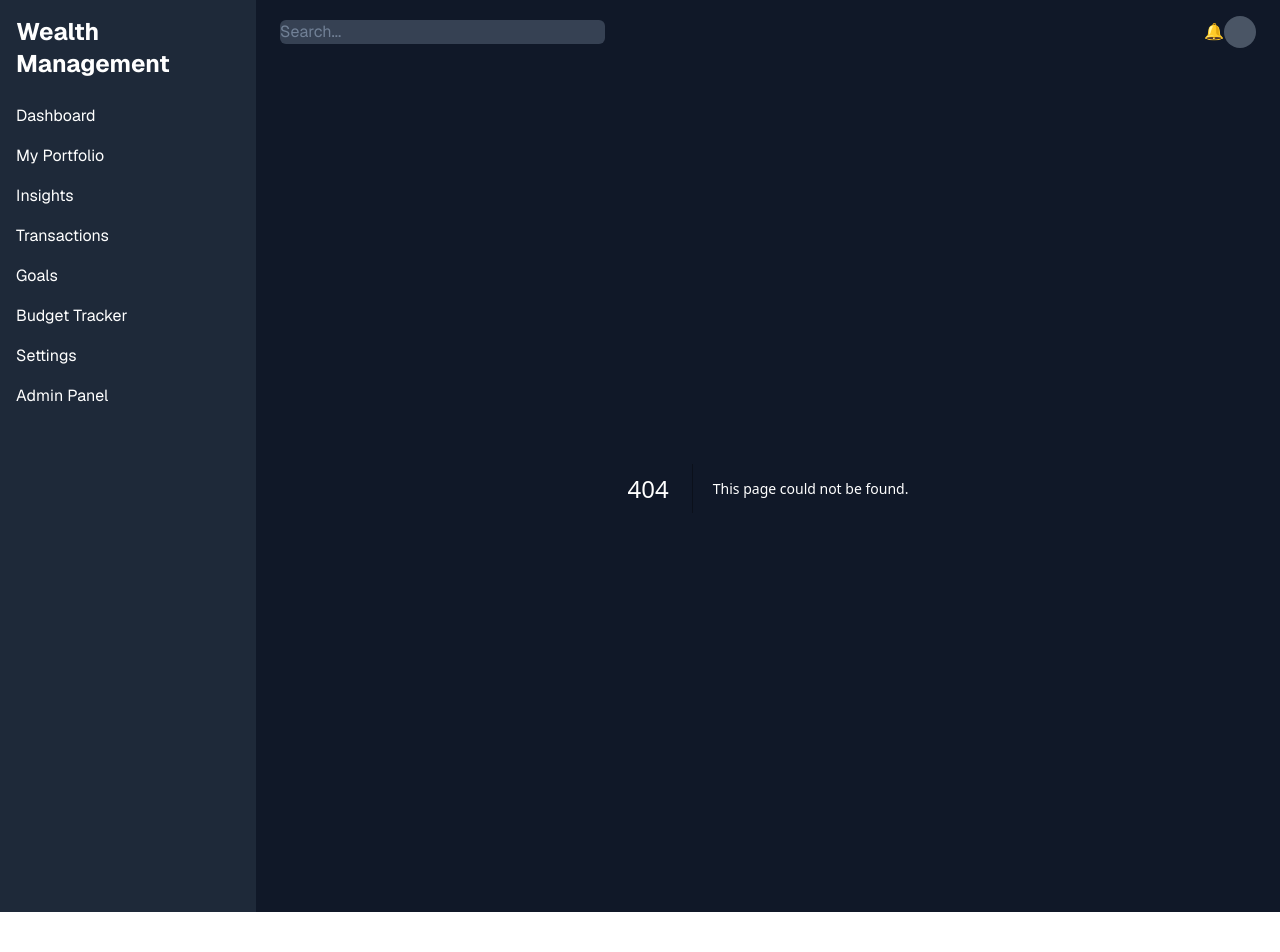
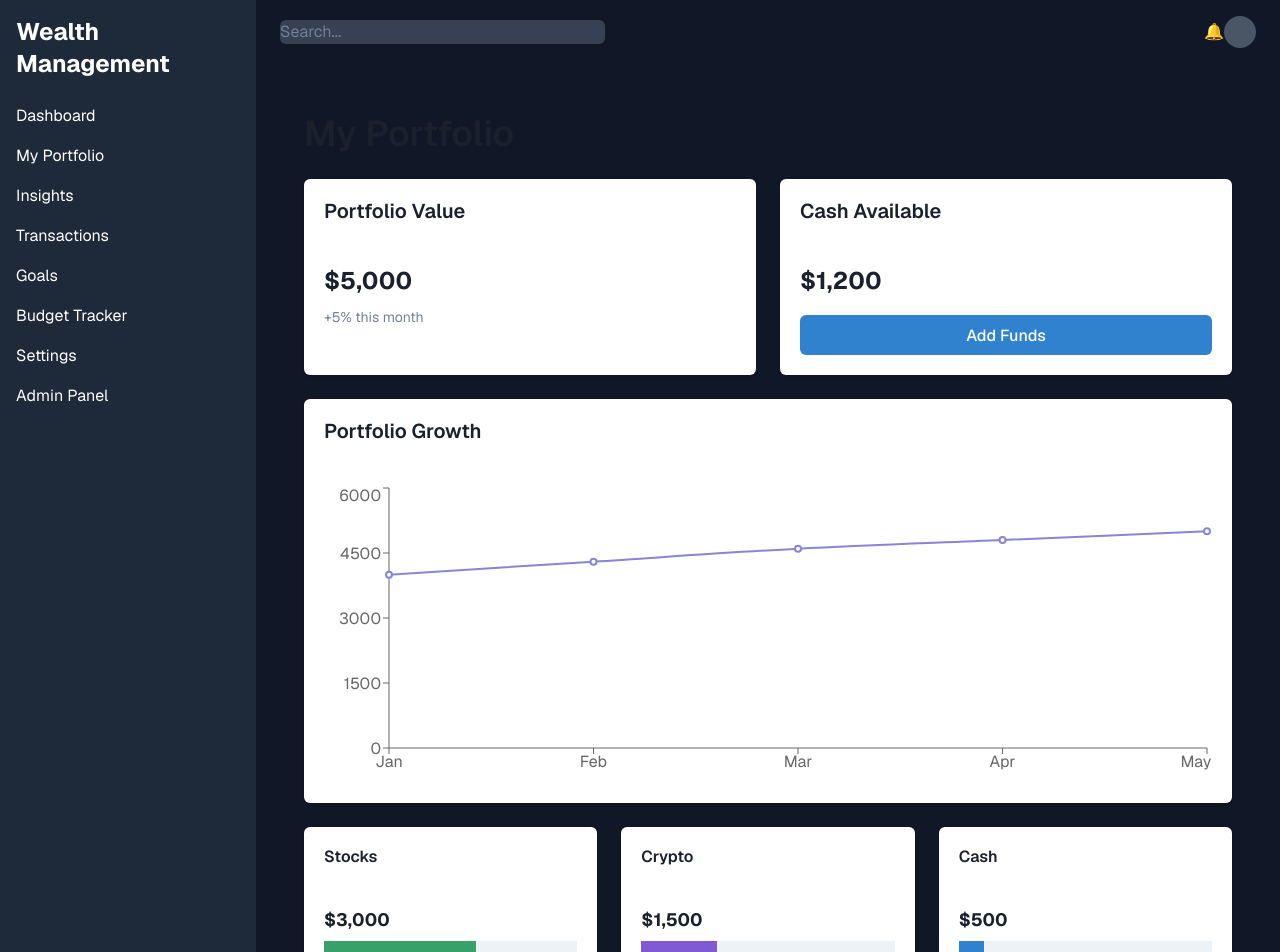
Before and after one commit to obaptiste/wealth-management-app, a Next.js app in the folder frontend/: page /portfolio in a window 1280 px wide. Before the commit this address had no page. Shown: the top 952 px of the page. Before the commit the page ends 912 px from the top, so only its background shows below. Built offline with nearby package versions, Linux system fonts and the light colour scheme; what @nextui-org/react would draw is missing.

Commit message:
Update portfolio and dashboard components with Chakra UI integration and improve data fetching

```diff
--- a/frontend/package.json
+++ b/frontend/package.json
@@ -19,7 +19,7 @@
     "@nextui-org/react": "^2.6.11",
     "axios": "^1.8.3",
     "d3": "^7.9.0",
-    "framer-motion": "^12.7.4",
+    "framer-motion": "^12.9.2",
     "jwt-decode": "^4.0.0",
     "next": "^15.2.4",
     "next-themes": "^0.4.6",
--- a/frontend/src/app/dashboard/page.tsx
+++ b/frontend/src/app/dashboard/page.tsx
@@ -2,7 +2,7 @@
 
 import React from 'react';
 import {
-  Card,
+  Card as ChakraCard,
   Box,
   Container,
   Flex,
@@ -16,22 +16,22 @@ import {
 import { ThemeToggle } from '@/components/ThemeToggle';
 
 
-// const Card: React.FC<{
-//   children: React.ReactNode;
-// }> = ({ children }) => {
-//   return (
-//     <Box
-//       borderWidth="1px"
-//       borderRadius="lg"
-//       overflow="hidden"
-//       boxShadow="md"
-//       bg="white"
-//       _dark={{ bg: 'gray.800' }}
-//     >
-//       {children}
-//     </Box>
-//   );
-// }
+const Card: React.FC<{
+  children: React.ReactNode;
+}> = ({ children }) => {
+  return (
+    <Box
+      borderWidth="1px"
+      borderRadius="lg"
+      overflow="hidden"
+      boxShadow="md"
+      bg="white"
+      _dark={{ bg: 'gray.800' }}
+    >
+      {children}
+    </Box>
+  );
+}
  const CardHeader: React.FC<{
   children: React.ReactNode;
 }> = ({ children }) => {
@@ -50,18 +50,7 @@ import { ThemeToggle } from '@/components/ThemeToggle';
 
 export default function Dashboard() {
   return (
-    <Card
-      borderWidth="1px"
-      borderRadius="lg"
-      overflow="hidden"
-      boxShadow="md"
-      bg="white"
-      _dark={{ bg: 'gray.800' }}
-      minH="100vh"
-      display="flex"
-      flexDirection="column"
-      justifyContent="space-between"
-    >
+    <Card>
     <Box minH="100vh" w="full">
       <Box as="header" py={4} px={6} borderBottomWidth="1px">
         <Flex justify="space-between" align="center" maxW="container.xl" mx="auto">
@@ -74,7 +63,7 @@ export default function Dashboard() {
         <Heading mb={6}>Dashboard</Heading>
 
         <SimpleGrid columns={{ base: 1, md: 2, lg: 3 }} gap={6} mb={8}>
-          <Card bg="white" _dark={{ bg: 'gray.800' }}>
+          <ChakraCard>
             <CardHeader>
               <Heading size="md">Portfolio Value</Heading>
             </CardHeader>
@@ -82,9 +71,9 @@ export default function Dashboard() {
               <Heading size="xl">$234,500</Heading>
               <Text color="green.500">+5.2% today</Text>
             </CardBody>
-          </Card>
+          </ChakraCard>
 
-          <Card>
+          <ChakraCard>
             <CardHeader>
               <Heading size="md">Assets</Heading>
             </CardHeader>
@@ -92,9 +81,9 @@ export default function Dashboard() {
               <Heading size="xl">12</Heading>
               <Text>Across 4 categories</Text>
             </CardBody>
-          </Card>
+          </ChakraCard>
 
-          <Card>
+          <ChakraCard>
             <CardHeader>
               <Heading size="md">Performance</Heading>
             </CardHeader>
@@ -102,7 +91,7 @@ export default function Dashboard() {
               <Heading size="xl">+12.4%</Heading>
               <Text>Year to date</Text>
             </CardBody>
-          </Card>
+          </ChakraCard>
         </SimpleGrid>
 
         <Flex gap={6} flexDirection={{ base: 'column', md: 'row' }}>
--- a/frontend/src/app/portfolio/[id]/page.tsx
+++ b/frontend/src/app/portfolio/[id]/page.tsx
@@ -3,13 +3,13 @@
 import { useState, useEffect } from 'react';
 import { useParams } from 'next/navigation';
 import * as api from '@/lib/api';
-import { PortfolioWithSummary } from '@/types/api';
+import { PortfolioWithSummary } from '@/types/';
 // Removing unused imports
 
 // Helper function to get portfolio data
 const getPortfolio = async (id: number): Promise<PortfolioWithSummary> => {
   const { data } = await api.get(`/portfolios/${id}`);
-  return data;
+  return data as PortfolioWithSummary;
 };
 
 export default function PortfolioDetailPage() {
--- /dev/null
+++ b/frontend/src/app/portfolio/page.tsx
@@ -0,0 +1,93 @@
+//the portfolio page
+
+import { Box, Heading, Text, SimpleGrid, Button, Progress, VStack, Card as ChakraCard, CardHeader, CardBody } from "@chakra-ui/react";
+import { LineChart, Line, XAxis, YAxis, Tooltip, ResponsiveContainer } from "recharts";
+import { MotionDiv } from "@/components/motion-div";
+
+const mockData = [
+  { name: 'Jan', value: 4000 },
+  { name: 'Feb', value: 4300 },
+  { name: 'Mar', value: 4600 },
+  { name: 'Apr', value: 4800 },
+  { name: 'May', value: 5000 },
+];
+
+export default function PortfolioPage() {
+  return (
+    <MotionDiv className="p-6">
+      <VStack align="start" spacing={6}>
+        <Heading size="xl">My Portfolio</Heading>
+
+        <SimpleGrid columns={{ base: 1, md: 2 }} spacing={6} width="100%">
+          <ChakraCard>
+            <CardHeader>
+              <Heading size="md">Portfolio Value</Heading>
+            </CardHeader>
+            <CardBody>
+              <Text fontSize="2xl" fontWeight="bold">$5,000</Text>
+              <Text fontSize="sm" color="gray.500" mt={2}>+5% this month</Text>
+            </CardBody>
+          </ChakraCard>
+
+          <ChakraCard>
+            <CardHeader>
+              <Heading size="md">Cash Available</Heading>
+            </CardHeader>
+            <CardBody>
+              <Text fontSize="2xl" fontWeight="bold">$1,200</Text>
+              <Button mt={4} width="full" colorScheme="blue">Add Funds</Button>
+            </CardBody>
+          </ChakraCard>
+        </SimpleGrid>
+
+        <ChakraCard width="100%">
+          <CardHeader>
+            <Heading size="md">Portfolio Growth</Heading>
+          </CardHeader>
+          <CardBody>
+            <Box width="100%" height="300px">
+              <ResponsiveContainer width="100%" height="100%">
+                <LineChart data={mockData}>
+                  <XAxis dataKey="name" />
+                  <YAxis />
+                  <Tooltip />
+                  <Line type="monotone" dataKey="value" stroke="#8884d8" strokeWidth={2} />
+                </LineChart>
+              </ResponsiveContainer>
+            </Box>
+          </CardBody>
+        </ChakraCard>
+
+        <SimpleGrid columns={{ base: 1, md: 3 }} spacing={6} width="100%">
+          <ChakraCard>
+            <CardHeader>
+              <Heading size="sm">Stocks</Heading>
+            </CardHeader>
+            <CardBody>
+              <Text fontSize="lg" fontWeight="bold">$3,000</Text>
+              <Progress value={60} mt={2} colorScheme="green" />
+            </CardBody>
+          </ChakraCard>
+          <ChakraCard>
+            <CardHeader>
+              <Heading size="sm">Crypto</Heading>
+            </CardHeader>
+            <CardBody>
+              <Text fontSize="lg" fontWeight="bold">$1,500</Text>
+              <Progress value={30} mt={2} colorScheme="purple" />
+            </CardBody>
+          </ChakraCard>
+          <ChakraCard>
+            <CardHeader>
+              <Heading size="sm">Cash</Heading>
+            </CardHeader>
+            <CardBody>
+              <Text fontSize="lg" fontWeight="bold">$500</Text>
+              <Progress value={10} mt={2} colorScheme="blue" />
+            </CardBody>
+          </ChakraCard>
+        </SimpleGrid>
+      </VStack>
+    </MotionDiv>
+  );
+}
--- /dev/null
+++ b/frontend/src/components/motion-div.tsx
@@ -0,0 +1,5 @@
+'use client';
+
+import { motion } from 'framer-motion';
+
+export const MotionDiv = motion.div;
```
